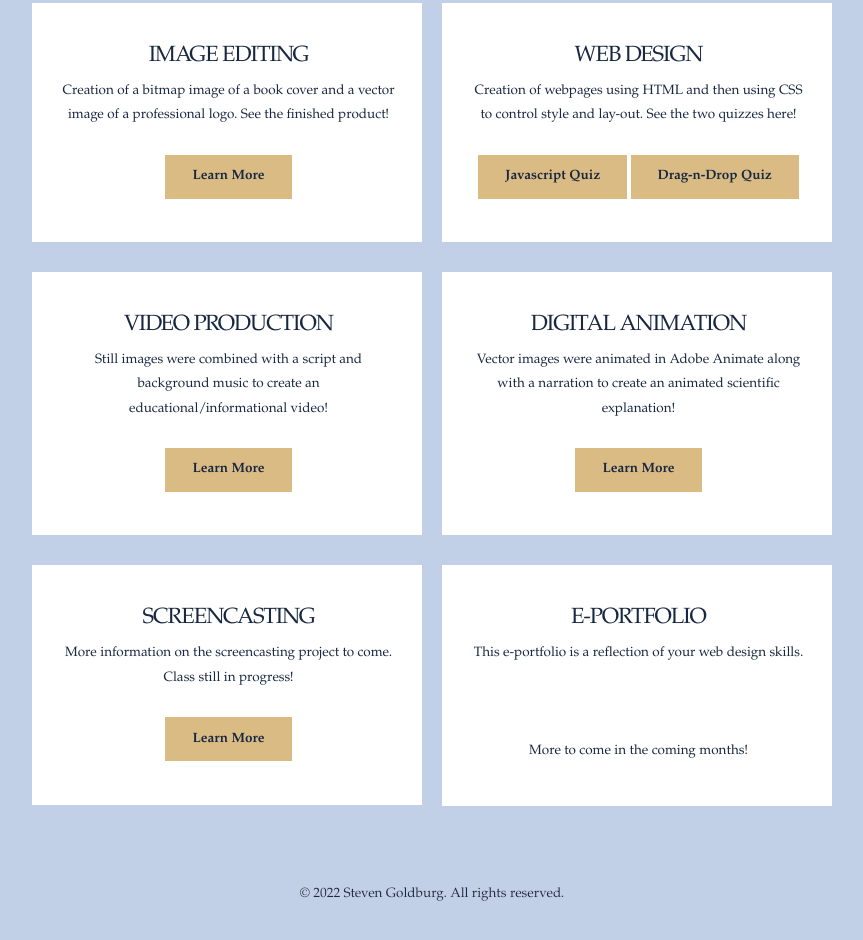
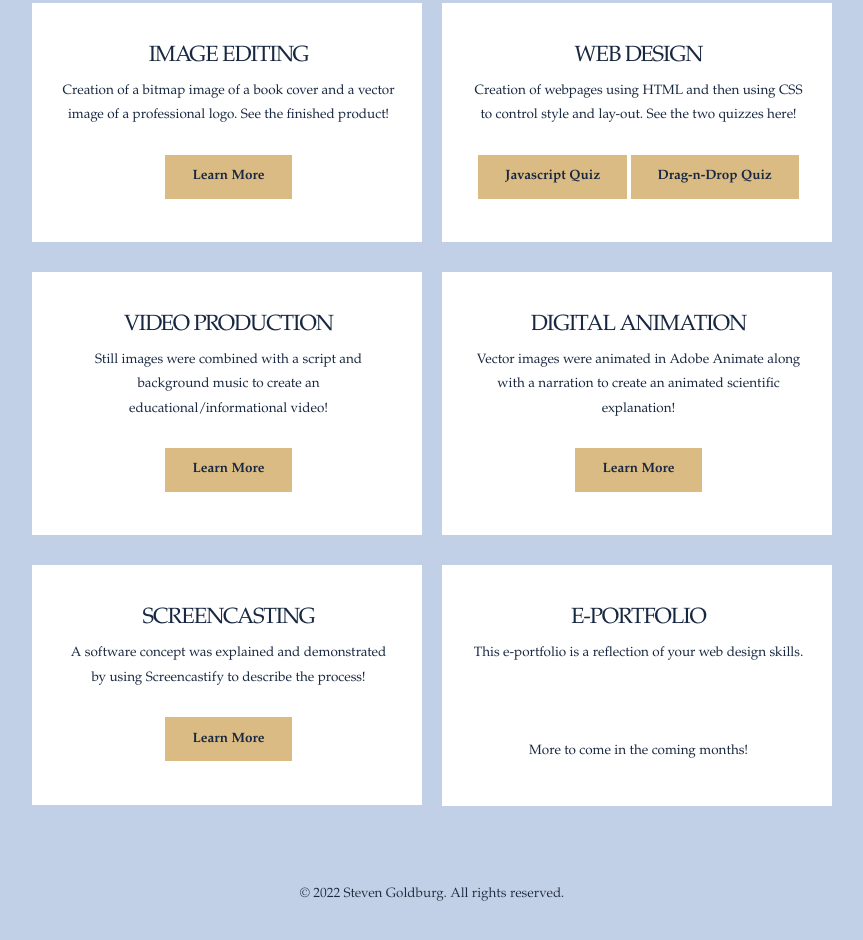
Before and after one commit to goldburgUF/goldburgUF, a plain HTML site: page index.html in a window 1280 px wide. Shown: the part 397-1337 px from the top of the page, without its empty margins (208-1071 px from the left). Drawn offline with Linux system fonts and the light colour scheme.

Commit message:
Update index.html

```diff
--- a/index.html
+++ b/index.html
@@ -105,7 +105,7 @@
 			<div class="box-style">
 				<div class="content">
 					<h2>Screencasting</h2>
-					<p>More information on the screencasting project to come. Class still in progress!</p>
+					<p>A software concept was explained and demonstrated by using Screencastify to describe the process!</p>
 					<a href="screencast.html" class="button">Learn More</a>
 				</div>
 			</div>
```
